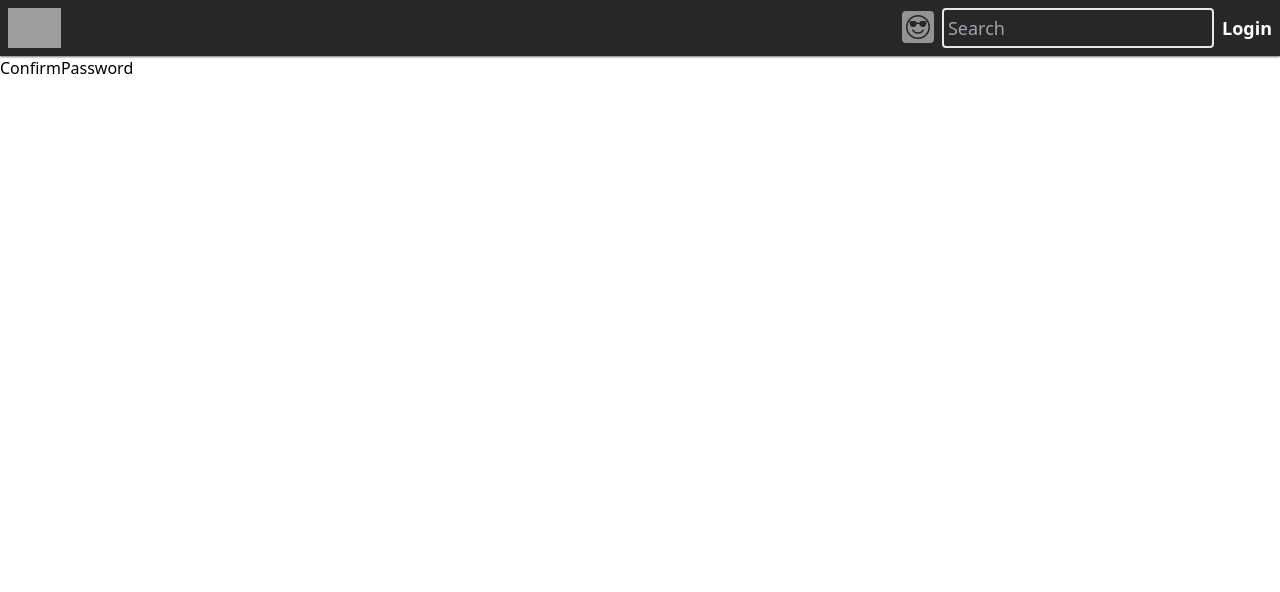
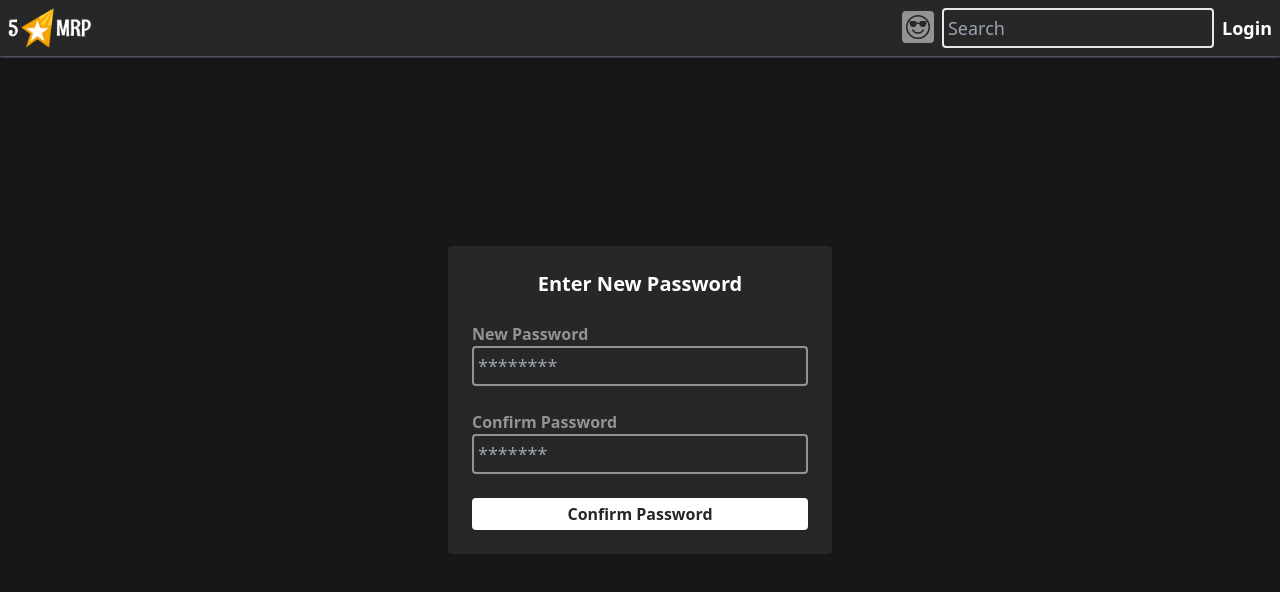
Before and after one commit to tprazniewski/ReviewApp, a React (Create React App) app in the folder frontend/: page /auth/confirm-password in a window 1280 px wide. Shown: the top 592 px of the page. Built offline with nearby package versions, Linux system fonts and the light colour scheme; grey boxes are pictures that could not be loaded.

Commit message:
Create confirm password component

```diff
--- a/frontend/public/index.html
+++ b/frontend/public/index.html
@@ -11,6 +11,7 @@
     />
     <link rel="apple-touch-icon" href="%PUBLIC_URL%/logo.png" />
 
+    <base href="/">
     <title>React App</title>
   </head>
   <body>
--- a/frontend/src/components/auth/ConfirmPassword.jsx
+++ b/frontend/src/components/auth/ConfirmPassword.jsx
@@ -1,7 +1,30 @@
-import React from 'react'
+import React from "react";
+import Container from "../Container";
+import FormInput from "../form/FormInput";
+import Title from "../form/Title";
+import Submit from "../form/Submit";
 
 export default function ConfirmPassword() {
   return (
-    <div>ConfirmPassword</div>
-  )
+    <div className="fixed inset-0 bg-primary -z-10 flex justify-center items-center">
+      <Container>
+        <form className="bg-secondary rounded p-6 w-96 space-y-6">
+          <Title> Enter New Password </Title>
+          <FormInput
+            type="password"
+            label="New Password"
+            placeholder="********"
+            name="password"
+          />
+          <FormInput
+            type="password"
+            label="Confirm Password"
+            placeholder="*******"
+            name="confirmPassword"
+          />
+          <Submit value="Confirm Password" />
+        </form>
+      </Container>
+    </div>
+  );
 }
```
